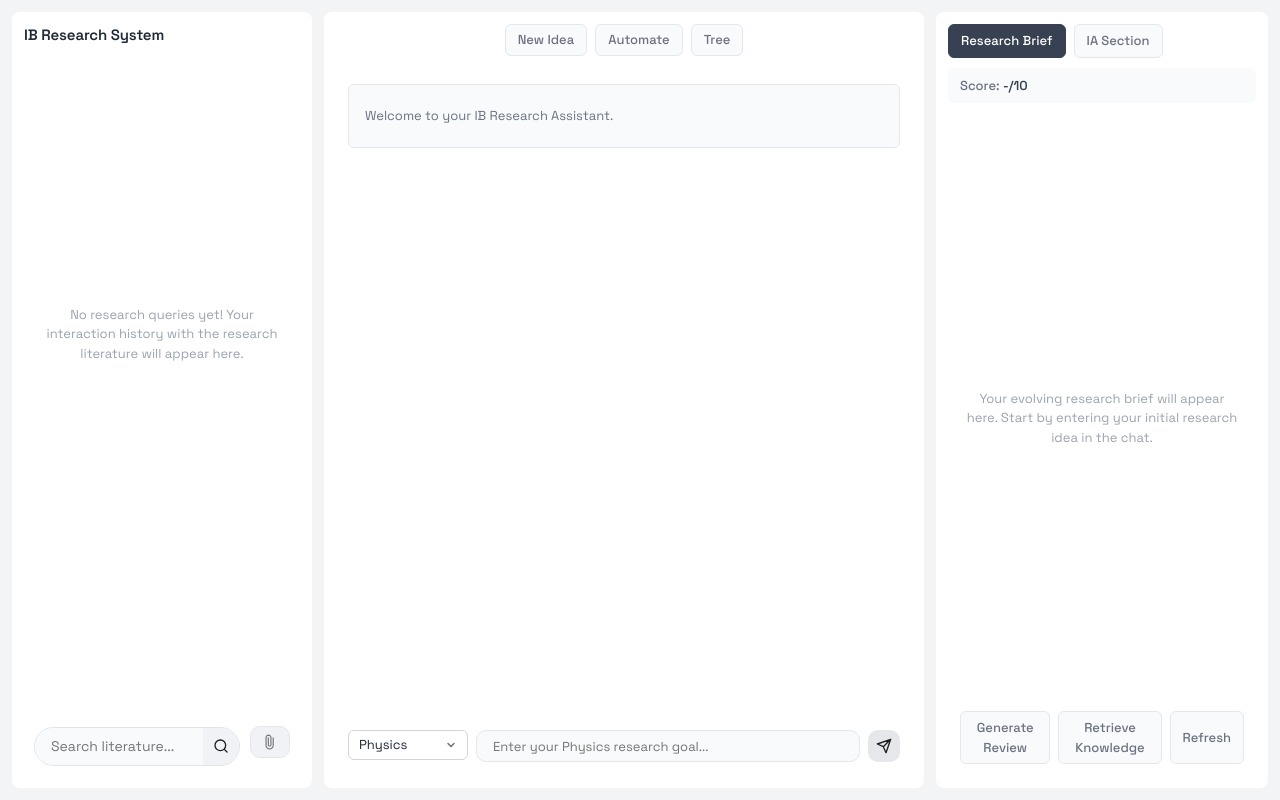
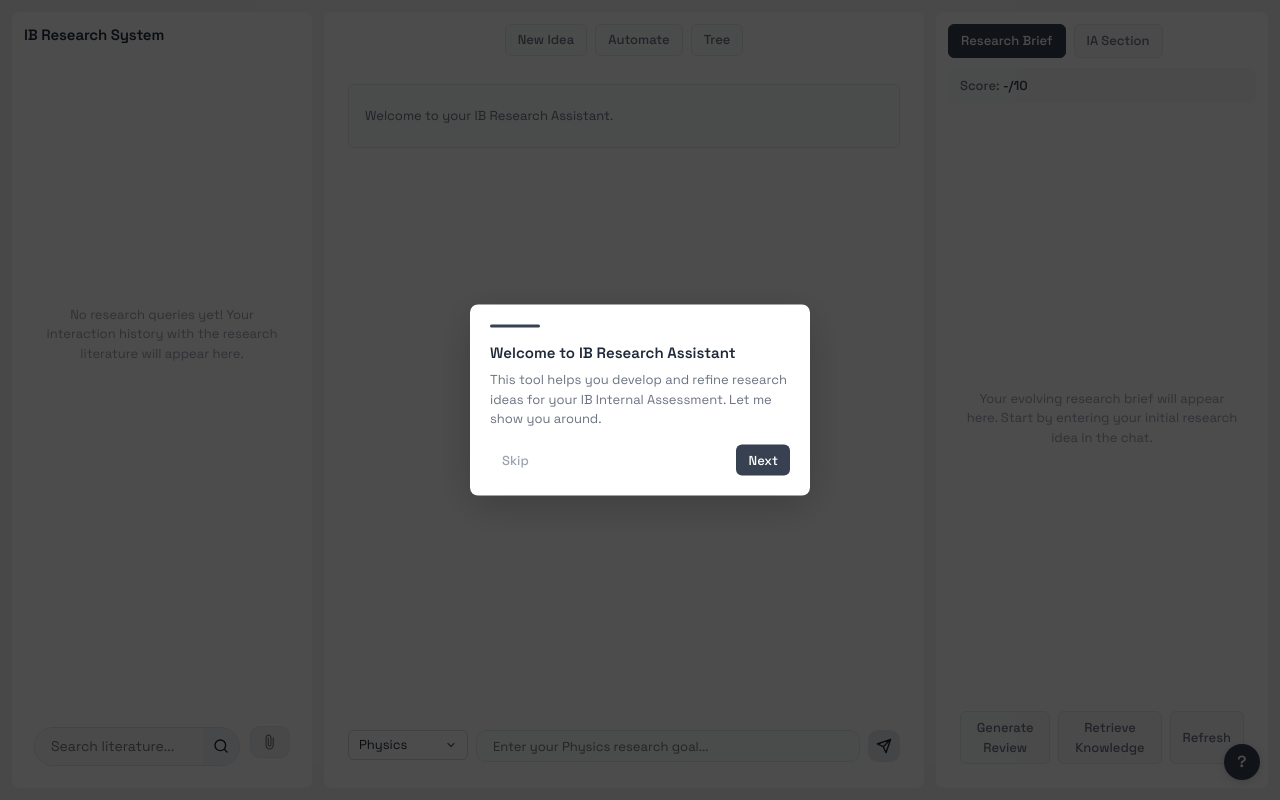
Before and after one commit to SSJ-07/IB-Research-System-v2, a Flask app: page / in a window 1280 px wide. Run offline with Flask 3, Linux system fonts and the light colour scheme; data that the repository does not hold is empty; some libraries are stand-ins or nearby versions.

Commit message:
adding demo
gitpush

```diff
--- a/static/css/styles.css
+++ b/static/css/styles.css
@@ -2969,3 +2969,186 @@ a {
 a:hover {
     color: #1f2937;
 }
+
+/* Wizard styles */
+.wizard-overlay {
+    display: none;
+    position: fixed;
+    top: 0;
+    left: 0;
+    right: 0;
+    bottom: 0;
+    background: rgba(0, 0, 0, 0.7);
+    z-index: 9999;
+}
+
+.wizard-overlay.active {
+    display: block;
+}
+
+.wizard-spotlight {
+    position: absolute;
+    border-radius: 8px;
+    box-shadow: 0 0 0 9999px rgba(0, 0, 0, 0.7);
+    transition: all 0.3s ease;
+    pointer-events: none;
+}
+
+.wizard-modal {
+    position: absolute;
+    background: white;
+    border-radius: 8px;
+    padding: 20px;
+    max-width: 340px;
+    box-shadow: 0 10px 40px rgba(0, 0, 0, 0.2);
+    z-index: 10000;
+}
+
+.wizard-progress {
+    height: 3px;
+    background: #374151;
+    border-radius: 2px;
+    margin-bottom: 16px;
+    transition: width 0.3s ease;
+}
+
+.wizard-title {
+    font-size: 15px;
+    font-weight: 600;
+    color: #1f2937;
+    margin: 0 0 8px 0;
+}
+
+.wizard-text {
+    font-size: 13px;
+    color: #6b7280;
+    line-height: 1.5;
+    margin: 0 0 16px 0;
+}
+
+.wizard-actions {
+    display: flex;
+    justify-content: space-between;
+    align-items: center;
+}
+
+.wizard-nav {
+    display: flex;
+    gap: 8px;
+}
+
+.wizard-btn {
+    padding: 6px 12px;
+    border-radius: 6px;
+    font-size: 13px;
+    font-weight: 500;
+    cursor: pointer;
+    transition: all 0.2s;
+}
+
+.wizard-skip {
+    background: none;
+    border: none;
+    color: #9ca3af;
+}
+
+.wizard-skip:hover {
+    color: #6b7280;
+}
+
+.wizard-prev {
+    background: #f3f4f6;
+    border: 1px solid #e5e7eb;
+    color: #6b7280;
+}
+
+.wizard-prev:hover {
+    background: #e5e7eb;
+}
+
+.wizard-next,
+.wizard-demo {
+    background: #374151;
+    border: none;
+    color: white;
+}
+
+.wizard-next:hover,
+.wizard-demo:hover {
+    background: #1f2937;
+}
+
+.wizard-start {
+    background: #f3f4f6;
+    border: 1px solid #e5e7eb;
+    color: #374151;
+}
+
+.wizard-start:hover {
+    background: #e5e7eb;
+}
+
+.wizard-final-actions {
+    display: flex;
+    gap: 8px;
+    justify-content: center;
+}
+
+.wizard-help-btn {
+    position: fixed;
+    bottom: 20px;
+    right: 20px;
+    width: 36px;
+    height: 36px;
+    border-radius: 50%;
+    background: #374151;
+    color: white;
+    border: none;
+    font-size: 16px;
+    font-weight: 600;
+    cursor: pointer;
+    box-shadow: 0 2px 8px rgba(0, 0, 0, 0.15);
+    z-index: 1000;
+    transition: all 0.2s;
+}
+
+.wizard-help-btn:hover {
+    background: #1f2937;
+    transform: scale(1.05);
+}
+
+.demo-hint {
+    position: absolute;
+    bottom: 100%;
+    left: 50%;
+    transform: translateX(-50%);
+    background: #374151;
+    color: white;
+    padding: 8px 12px;
+    border-radius: 6px;
+    font-size: 12px;
+    white-space: nowrap;
+    margin-bottom: 8px;
+    animation: fadeInUp 0.3s ease;
+}
+
+.demo-hint::after {
+    content: '';
+    position: absolute;
+    top: 100%;
+    left: 50%;
+    transform: translateX(-50%);
+    border: 6px solid transparent;
+    border-top-color: #374151;
+}
+
+@keyframes fadeInUp {
+    from {
+        opacity: 0;
+        transform: translateX(-50%) translateY(10px);
+    }
+    to {
+        opacity: 1;
+        transform: translateX(-50%) translateY(0);
+    }
+}
--- /dev/null
+++ b/static/js/wizard.js
@@ -0,0 +1,257 @@
+// Minimal onboarding wizard - entirely frontend-based
+(function() {
+    'use strict';
+
+    const DEMO_QUERY = "Investigating the relationship between temperature and the rate of photosynthesis in aquatic plants";
+
+    const STEPS = [
+        {
+            title: "Welcome to IB Research Assistant",
+            text: "This tool helps you develop and refine research ideas for your IB Internal Assessment. Let me show you around.",
+            target: null,
+            position: "center"
+        },
+        {
+            title: "Enter Your Research Idea",
+            text: "Start by typing your initial research idea or question here. Be as specific or broad as you like.",
+            target: ".chat-input",
+            position: "top"
+        },
+        {
+            title: "Conversation Area",
+            text: "Your conversation history appears here. The system will help refine your idea through feedback.",
+            target: "#chat-box",
+            position: "right"
+        },
+        {
+            title: "Research Brief",
+            text: "Your evolving research brief appears here. It updates as you refine your idea.",
+            target: ".idea",
+            position: "left"
+        },
+        {
+            title: "Action Buttons",
+            text: "Use these to generate reviews, retrieve knowledge from literature, or refresh your brief.",
+            target: ".research-brief-buttons",
+            position: "top"
+        },
+        {
+            title: "Ready to Try?",
+            text: "Click 'Run Demo' to see the system in action with an example query, or 'Start Fresh' to begin with your own idea.",
+            target: null,
+            position: "center",
+            isLast: true
+        }
+    ];
+
+    let currentStep = 0;
+    let wizardOverlay = null;
+    let wizardModal = null;
+    let spotlight = null;
+
+    function createWizardElements() {
+        // Overlay
+        wizardOverlay = document.createElement('div');
+        wizardOverlay.className = 'wizard-overlay';
+        wizardOverlay.innerHTML = `
+            <div class="wizard-spotlight"></div>
+            <div class="wizard-modal">
+                <div class="wizard-progress"></div>
+                <h3 class="wizard-title"></h3>
+                <p class="wizard-text"></p>
+                <div class="wizard-actions">
+                    <button class="wizard-btn wizard-skip">Skip</button>
+                    <div class="wizard-nav">
+                        <button class="wizard-btn wizard-prev">Back</button>
+                        <button class="wizard-btn wizard-next">Next</button>
+                    </div>
+                </div>
+                <div class="wizard-final-actions" style="display: none;">
+                    <button class="wizard-btn wizard-demo">Run Demo</button>
+                    <button class="wizard-btn wizard-start">Start Fresh</button>
+                </div>
+            </div>
+        `;
+        document.body.appendChild(wizardOverlay);
+
+        wizardModal = wizardOverlay.querySelector('.wizard-modal');
+        spotlight = wizardOverlay.querySelector('.wizard-spotlight');
+
+        // Event listeners
+        wizardOverlay.querySelector('.wizard-skip').addEventListener('click', closeWizard);
+        wizardOverlay.querySelector('.wizard-prev').addEventListener('click', prevStep);
+        wizardOverlay.querySelector('.wizard-next').addEventListener('click', nextStep);
+        wizardOverlay.querySelector('.wizard-demo').addEventListener('click', runDemo);
+        wizardOverlay.querySelector('.wizard-start').addEventListener('click', closeWizard);
+
+        // Close on escape
+        document.addEventListener('keydown', function(e) {
+            if (e.key === 'Escape' && wizardOverlay.classList.contains('active')) {
+                closeWizard();
+            }
+        });
+    }
+
+    function showStep(index) {
+        const step = STEPS[index];
+        const progress = wizardOverlay.querySelector('.wizard-progress');
+        const title = wizardOverlay.querySelector('.wizard-title');
+        const text = wizardOverlay.querySelector('.wizard-text');
+        const prevBtn = wizardOverlay.querySelector('.wizard-prev');
+        const nextBtn = wizardOverlay.querySelector('.wizard-next');
+        const actions = wizardOverlay.querySelector('.wizard-actions');
+        const finalActions = wizardOverlay.querySelector('.wizard-final-actions');
+
+        // Update progress
+        progress.style.width = ((index + 1) / STEPS.length * 100) + '%';
+
+        // Update content
+        title.textContent = step.title;
+        text.textContent = step.text;
+
+        // Show/hide buttons
+        prevBtn.style.display = index === 0 ? 'none' : 'block';
+
+        if (step.isLast) {
+            actions.querySelector('.wizard-nav').style.display = 'none';
+            finalActions.style.display = 'flex';
+        } else {
+            actions.querySelector('.wizard-nav').style.display = 'flex';
+            finalActions.style.display = 'none';
+            nextBtn.textContent = index === STEPS.length - 2 ? 'Finish' : 'Next';
+        }
+
+        // Position spotlight and modal
+        if (step.target) {
+            const target = document.querySelector(step.target);
+            if (target) {
+                const rect = target.getBoundingClientRect();
+                spotlight.style.display = 'block';
+                spotlight.style.top = (rect.top - 8) + 'px';
+                spotlight.style.left = (rect.left - 8) + 'px';
+                spotlight.style.width = (rect.width + 16) + 'px';
+                spotlight.style.height = (rect.height + 16) + 'px';
+
+                // Position modal based on step.position
+                positionModal(rect, step.position);
+            }
+        } else {
+            spotlight.style.display = 'none';
+            wizardModal.style.top = '50%';
+            wizardModal.style.left = '50%';
+            wizardModal.style.transform = 'translate(-50%, -50%)';
+        }
+    }
+
+    function positionModal(targetRect, position) {
+        const modalRect = wizardModal.getBoundingClientRect();
+        const padding = 20;
+
+        wizardModal.style.transform = 'none';
+
+        switch (position) {
+            case 'top':
+                wizardModal.style.top = (targetRect.top - modalRect.height - padding) + 'px';
+                wizardModal.style.left = (targetRect.left + targetRect.width / 2 - modalRect.width / 2) + 'px';
+                break;
+            case 'bottom':
+                wizardModal.style.top = (targetRect.bottom + padding) + 'px';
+                wizardModal.style.left = (targetRect.left + targetRect.width / 2 - modalRect.width / 2) + 'px';
+                break;
+            case 'left':
+                wizardModal.style.top = (targetRect.top + targetRect.height / 2 - modalRect.height / 2) + 'px';
+                wizardModal.style.left = (targetRect.left - modalRect.width - padding) + 'px';
+                break;
+            case 'right':
+                wizardModal.style.top = (targetRect.top + targetRect.height / 2 - modalRect.height / 2) + 'px';
+                wizardModal.style.left = (targetRect.right + padding) + 'px';
+                break;
+        }
+
+        // Keep modal in viewport
+        const newRect = wizardModal.getBoundingClientRect();
+        if (newRect.left < 10) wizardModal.style.left = '10px';
+        if (newRect.right > window.innerWidth - 10) {
+            wizardModal.style.left = (window.innerWidth - modalRect.width - 10) + 'px';
+        }
+        if (newRect.top < 10) wizardModal.style.top = '10px';
+        if (newRect.bottom > window.innerHeight - 10) {
+            wizardModal.style.top = (window.innerHeight - modalRect.height - 10) + 'px';
+        }
+    }
+
+    function nextStep() {
+        if (currentStep < STEPS.length - 1) {
+            currentStep++;
+            showStep(currentStep);
+        } else {
+            closeWizard();
+        }
+    }
+
+    function prevStep() {
+        if (currentStep > 0) {
+            currentStep--;
+            showStep(currentStep);
+        }
+    }
+
+    function closeWizard() {
+        wizardOverlay.classList.remove('active');
+        localStorage.setItem('wizardCompleted', 'true');
+    }
+
+    function runDemo() {
+        closeWizard();
+
+        // Set demo query in input
+        const input = document.getElementById('chat-input');
+        if (input) {
+            input.value = DEMO_QUERY;
+            input.focus();
+
+            // Show a hint
+            const hint = document.createElement('div');
+            hint.className = 'demo-hint';
+            hint.innerHTML = 'Press Enter or click Send to see the demo in action';
+            input.parentNode.appendChild(hint);
+
+            setTimeout(() => hint.remove(), 5000);
+        }
+    }
+
+    function startWizard() {
+        if (!wizardOverlay) {
+            createWizardElements();
+        }
+        currentStep = 0;
+        wizardOverlay.classList.add('active');
+        showStep(currentStep);
+    }
+
+    // Auto-start for new users (check localStorage)
+    function init() {
+        // Add help button to trigger wizard
+        const helpBtn = document.createElement('button');
+        helpBtn.className = 'wizard-help-btn';
+        helpBtn.innerHTML = '?';
+        helpBtn.title = 'Show tutorial';
+        helpBtn.addEventListener('click', startWizard);
+        document.body.appendChild(helpBtn);
+
+        // Auto-start for first-time users
+        if (!localStorage.getItem('wizardCompleted')) {
+            setTimeout(startWizard, 500);
+        }
+    }
+
+    // Expose to window for manual trigger
+    window.startWizard = startWizard;
+
+    // Initialize when DOM is ready
+    if (document.readyState === 'loading') {
+        document.addEventListener('DOMContentLoaded', init);
+    } else {
+        init();
+    }
+})();
--- a/templates/index.html
+++ b/templates/index.html
@@ -768,6 +768,7 @@
     <script src="{{ url_for('static', filename='js/retrieval.js') }}"></script>
     <script src="{{ url_for('static', filename='js/mcts_auto.js') }}"></script>
     <script src="{{ url_for('static', filename='js/app.js') }}"></script>
+    <script src="{{ url_for('static', filename='js/wizard.js') }}"></script>
 
     <script>
         document.addEventListener('DOMContentLoaded', function () {
```
